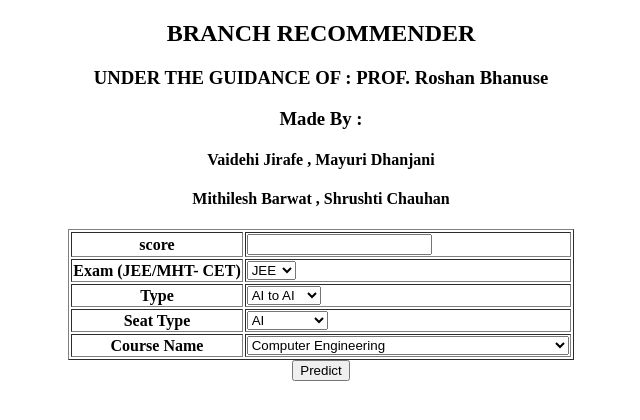
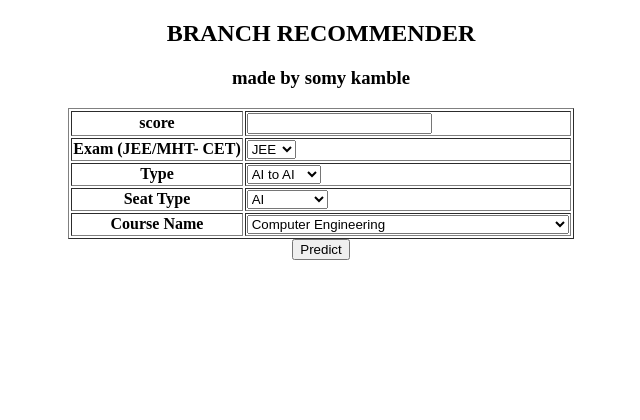
Before and after one commit to SomyKamble/recommendation_system, a Flask app: page / in a window 1280 px wide. Shown: the top 420 px of the page, without its empty margins (319-959 px from the left). Run offline with Flask 2, Linux system fonts and the light colour scheme.

Commit message:
Update index.html

```diff
--- a/templates/index.html
+++ b/templates/index.html
@@ -5,10 +5,8 @@
     <title>predict</title>
 </head>
 <center><h2>BRANCH RECOMMENDER</h2>
-    <h3>UNDER THE GUIDANCE OF : PROF. Roshan Bhanuse</h3>
-    <h3>Made By : </h3>
-    <h4>Vaidehi Jirafe , Mayuri Dhanjani</h4>
-    <h4>Mithilesh Barwat , Shrushti Chauhan</h4></center>
+    <h3>made by somy kamble</h3>
+    </center>
 <body style="background-color:powdergreen;">
     <center>
     <div>
```
